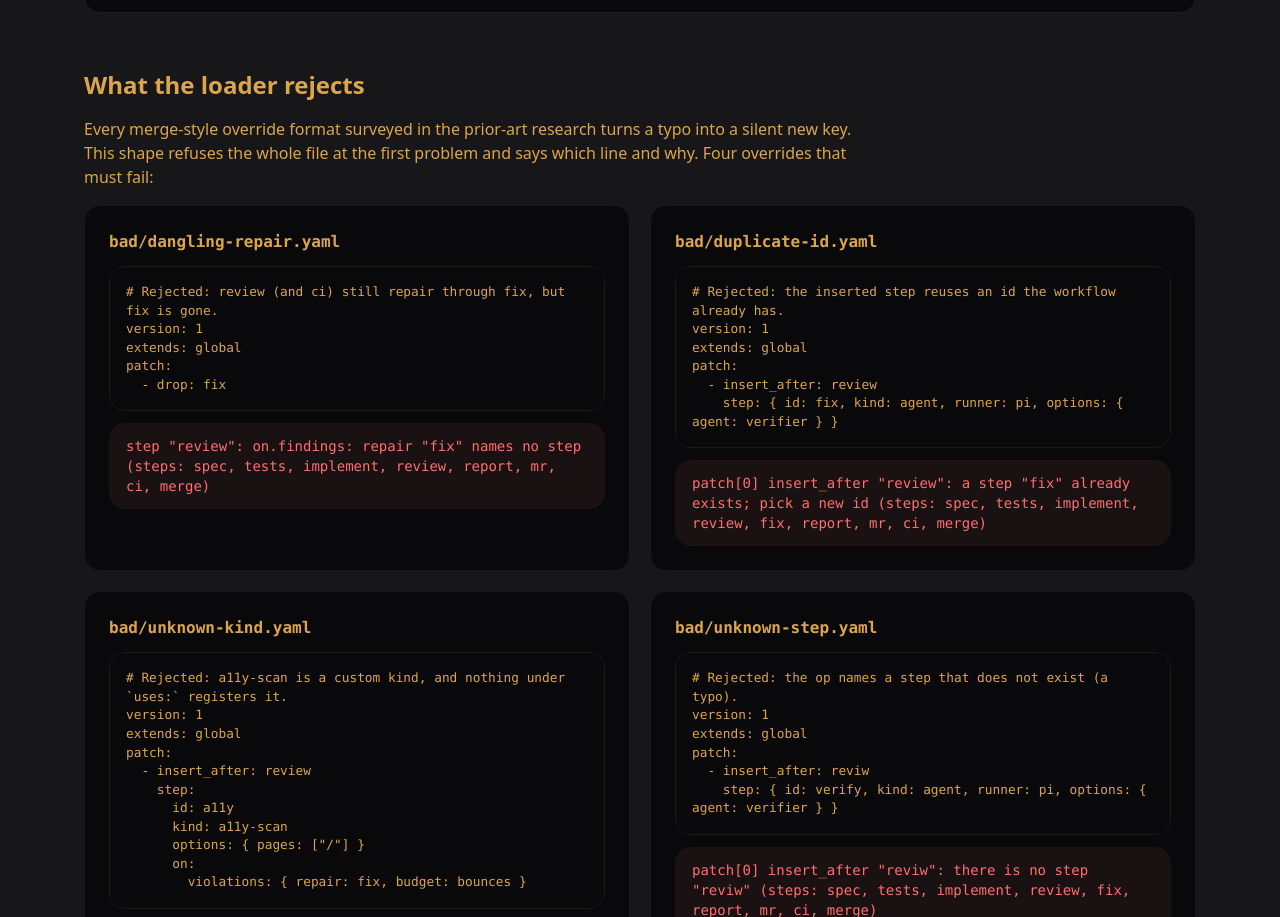
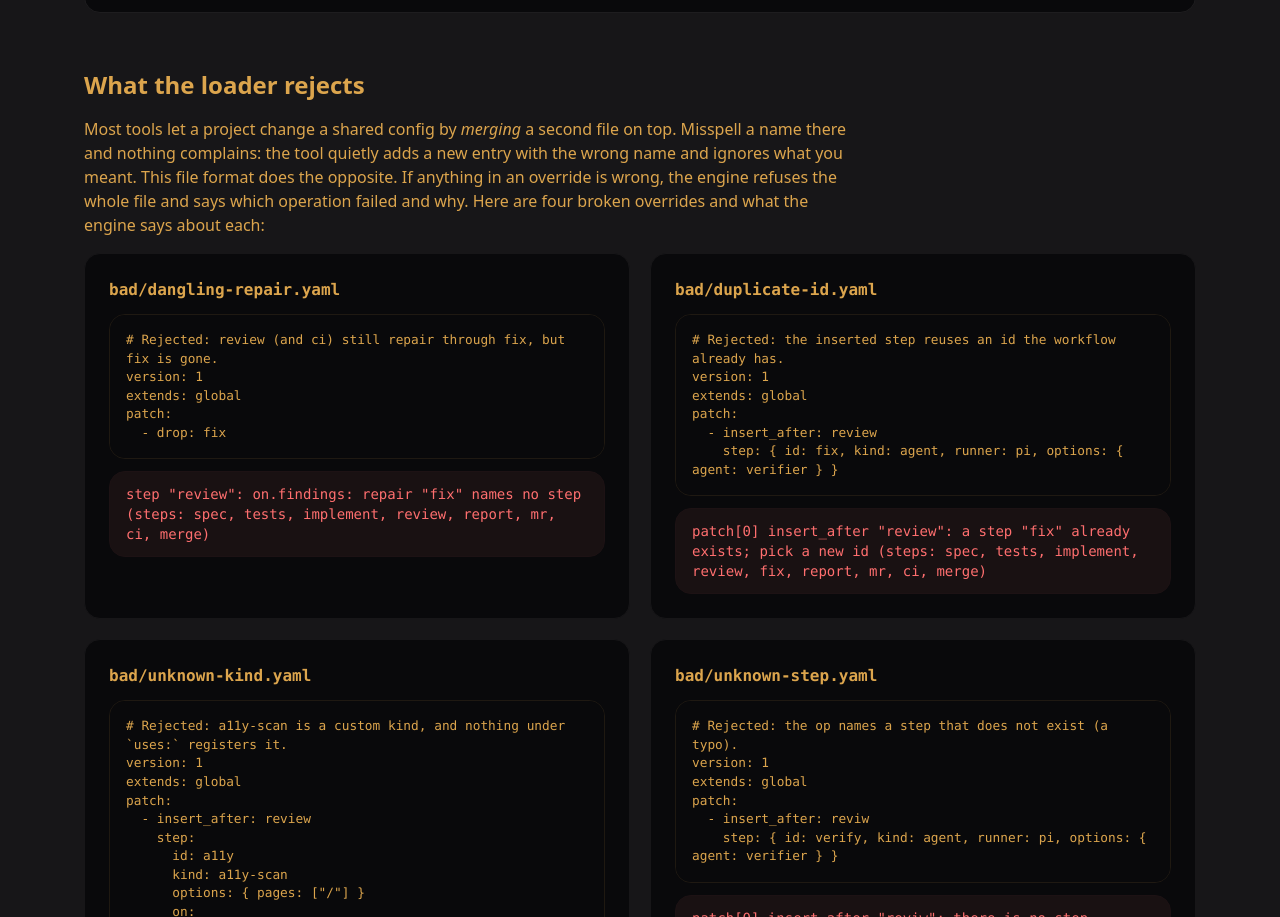
Before and after one commit to markdlabrecque/orchestration, a website: page prototypes/workflow-file/demo.html in a window 1280 px wide. Shown: the part 3794-4711 px from the top of the page. Drawn offline with nearby package versions, Linux system fonts and the light colour scheme.

Commit message:
Prototype #128: plain-English intro for the loader rejects section

```diff
--- a/prototypes/workflow-file/demo.html
+++ b/prototypes/workflow-file/demo.html
@@ -271,8 +271,10 @@
 <!-- ===================== 5. rejects ===================== -->
 <section id="rejects" class="space-y-4">
   <h2 class="text-2xl font-semibold">What the loader rejects</h2>
-  <p class="max-w-3xl">Every merge-style override format surveyed in the prior-art research turns a typo into a silent new key. This shape refuses
-    the whole file at the first problem and says which line and why. Four overrides that must fail:</p>
+  <p class="max-w-3xl">Most tools let a project change a shared config by <em>merging</em> a second file on top. Misspell a name there and nothing
+    complains: the tool quietly adds a new entry with the wrong name and ignores what you meant. This file format does the opposite.
+    If anything in an override is wrong, the engine refuses the whole file and says which operation failed and why. Here are four broken
+    overrides and what the engine says about each:</p>
   <div id="bad" class="grid md:grid-cols-2 gap-5"></div>
 </section>
 
```
Also changed, not shown: prototypes/workflow-file/demo.template.html (+4 -2 lines).
